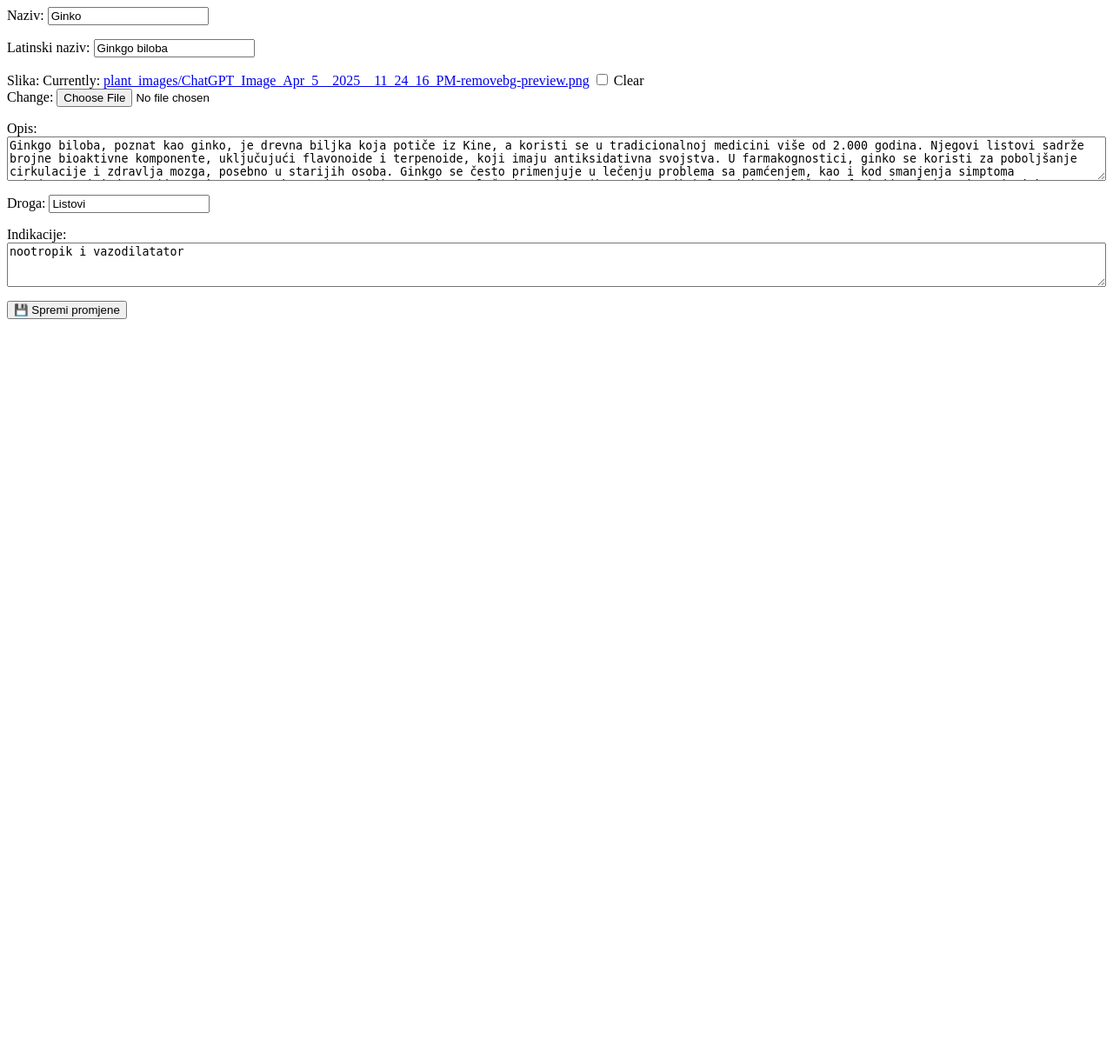
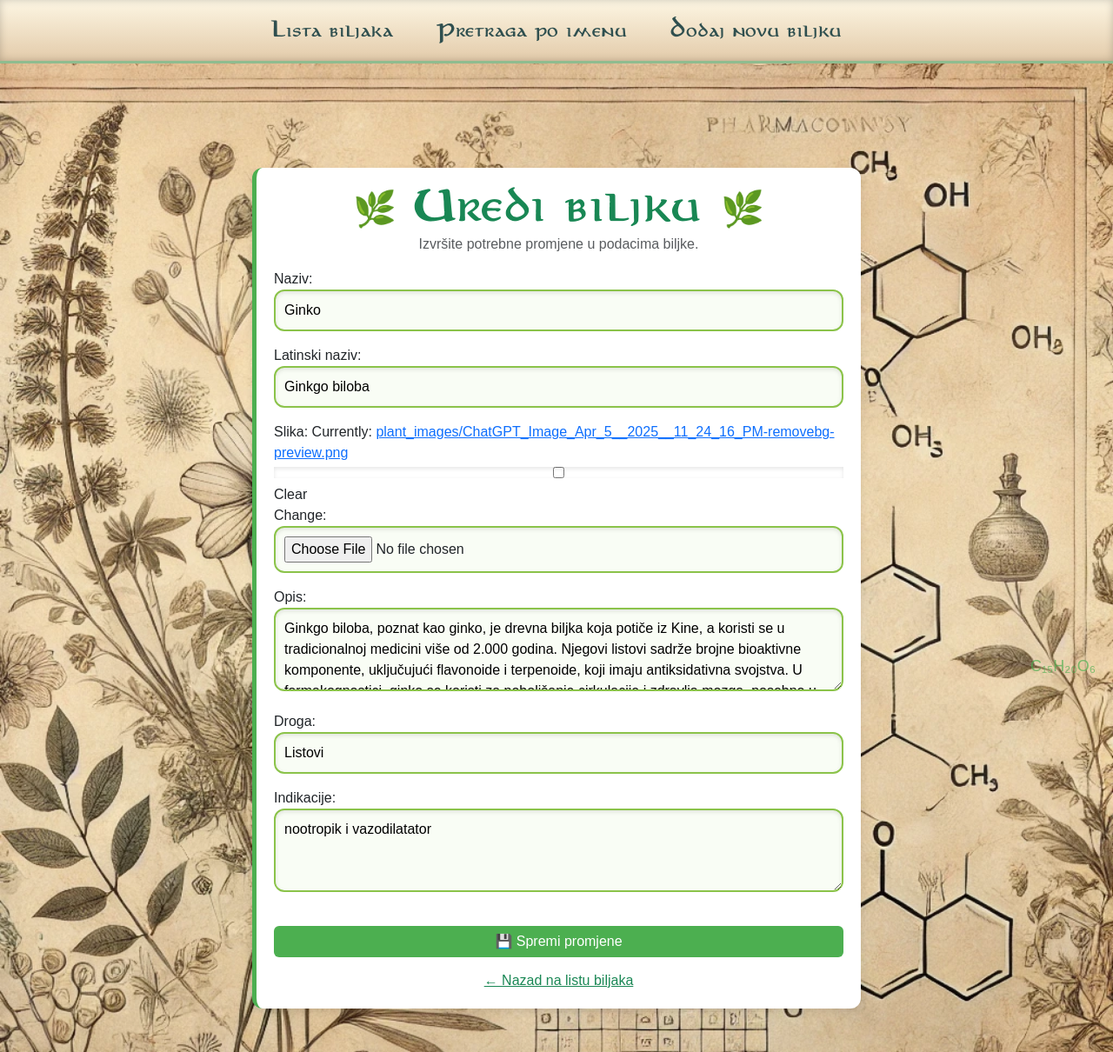
Before and after one commit to mladen21bl/FarmaFlora, a Django app: page /edit_plant/15/ in a window 1280 px wide. Shown: the whole page at 87% size. Before the commit the page ends 367 px from the top, so only its background shows below. Run offline with Django 4.2, Linux system fonts and the light colour scheme; data comes from the database, SQL or seed files in the repository; both versions use the stored data as it was after the commit.

Commit message:
edit doradjen

```diff
--- a/PharmaFloraApp/templates/PharmaFloraApp/edit_plant.html
+++ b/PharmaFloraApp/templates/PharmaFloraApp/edit_plant.html
@@ -1,5 +1,89 @@
-<form method="post" enctype="multipart/form-data">
-    {% csrf_token %}
-    {{ form.as_p }}
-    <button type="submit" class="btn btn-primary w-100 mt-3">💾 Spremi promjene</button>
-</form>
+{% extends 'PharmaFloraApp/base.html' %}
+
+{% block title %}Uredi biljku{% endblock %}
+
+{% block content %}
+<link href="https://cdn.jsdelivr.net/npm/bootstrap@5.3.0/dist/css/bootstrap.min.css" rel="stylesheet">
+
+<style>
+    body {
+        background-color: #f4f8f2; /* Blago zelena, kao papir herbarijuma */
+        font-family: 'Arial', sans-serif;
+    }
+    .herbarium-container {
+        max-width: 700px;
+        margin: 50px auto;
+        background: white;
+        padding: 20px;
+        border-radius: 12px;
+        box-shadow: 0px 4px 10px rgba(0, 0, 0, 0.1);
+        border-left: 5px solid #4CAF50; /* Zeleni akcenat */
+    }
+    .form-control {
+        border-radius: 8px;
+    }
+    .btn-primary {
+        background-color: #4CAF50;
+        border: none;
+    }
+    .btn-primary:hover {
+        background-color: #388E3C;
+    }
+    .back-link {
+        text-align: center;
+        margin-top: 15px;
+    }
+    .formula {
+        font-size: 18px;
+        color: rgba(76, 175, 80, 0.7);
+        position: absolute;
+    }
+    .formula-top {
+        top: 20px;
+        left: 20px;
+    }
+    .formula-bottom {
+        bottom: 20px;
+        right: 20px;
+    }
+    input, textarea, select {
+        width: 100%;
+        padding: 10px;
+        border: 2px solid #8BC34A; /* Blago zelena boja granica */
+        border-radius: 12px; /* Zaobljene ivice */
+        background-color: #f9fdf5; /* Svetla herbalna pozadina */
+        box-shadow: inset 0 2px 5px rgba(0, 0, 0, 0.1); /* Blaga unutrašnja senka */
+        font-size: 16px;
+        transition: all 0.3s ease-in-out;
+    }
+    input:focus, textarea:focus, select:focus {
+        border-color: #4CAF50; /* Intenzivnija zelena kada je polje aktivno */
+        box-shadow: 0 0 8px rgba(76, 175, 80, 0.5); /* Svetlija aura oko polja */
+        outline: none;
+    }
+    button {
+        border-radius: 8px; /* Dugmad takođe mekša */
+        padding: 10px;
+        font-size: 16px;
+    }
+</style>
+
+<div class="formula formula-top">C₂₀H₂₅N₃O</div>
+<div class="formula formula-bottom">C₁₅H₂₀O₆</div>
+
+<div class="herbarium-container">
+    <h1 class="text-center text-success">🌿 Uredi biljku 🌿</h1>
+    <p class="text-center text-muted">Izvršite potrebne promjene u podacima biljke.</p>
+
+    <form method="post" enctype="multipart/form-data">
+        {% csrf_token %}
+        {{ form.as_p }}
+        <button type="submit" class="btn btn-primary w-100 mt-3">💾 Spremi promjene</button>
+    </form>
+
+    <div class="back-link">
+        <a href="{% url 'index' %}" class="text-success">← Nazad na listu biljaka</a>
+    </div>
+</div>
+
+{% endblock %}
--- a/PharmaFloraApp/templates/PharmaFloraApp/index.html
+++ b/PharmaFloraApp/templates/PharmaFloraApp/index.html
@@ -157,7 +157,7 @@
             align-items: center;
             justify-content: center;
             border: none;
-            box-shadow: 0 0 20px rgba(0, 0, 0, 0.2); /* Blaga senka koja stapa ivice */
+            box-shadow: 0 0 20px rgba(0, 0, 0, 0.2);
             opacity: 0.95;
         }
 
@@ -259,12 +259,12 @@
 }
 
 .pagination-link:hover {
-    background-color: #4e9b7b; /* Highlight efekat na hover */
+    background-color: #4e9b7b;
     color: white;
 }
 
 .current strong {
-    font-size: 36px; /* Povećali font za aktuelnu stranicu */
+    font-size: 36px;
     font-weight: bold;
     color: #3d6e54;
 }
```
Also changed, not shown: db.sqlite3.
